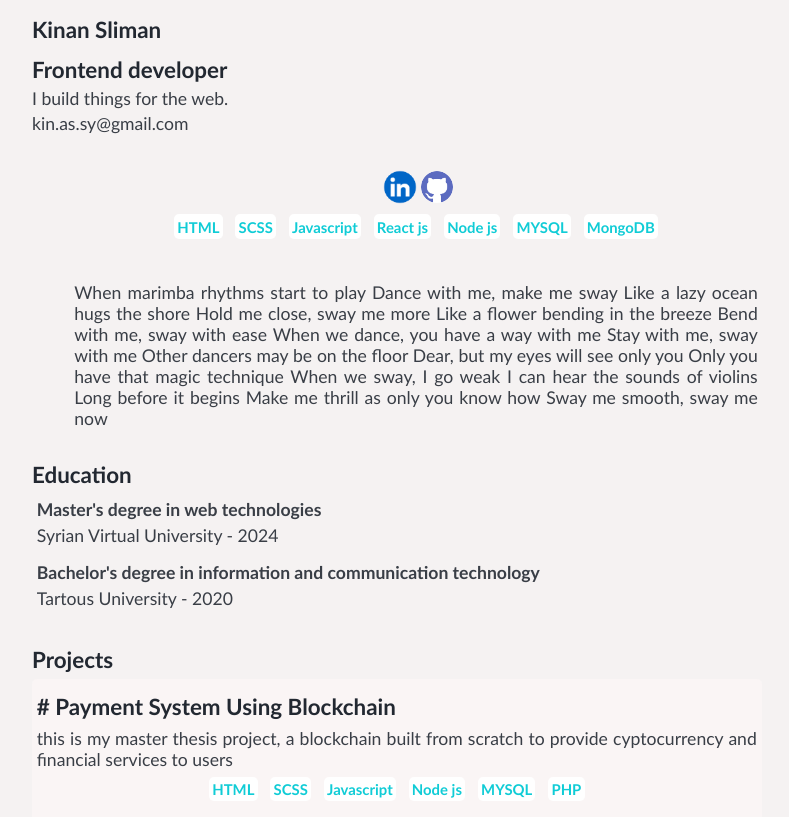
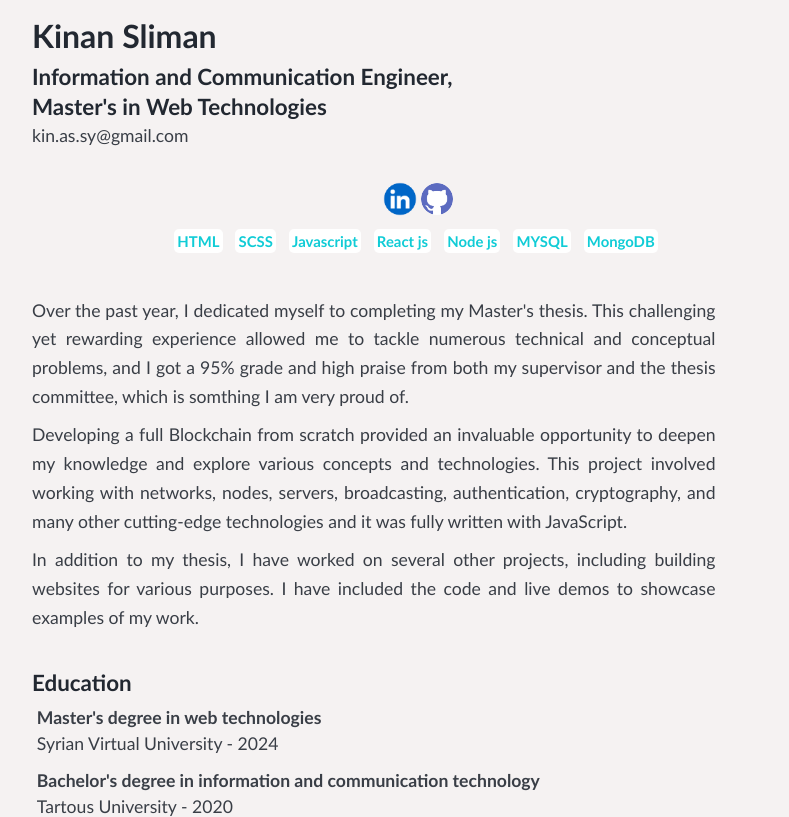
Before and after one commit to KinanSliman/portfolio, a React (Vite) app: page / in a window 1280 px wide. Shown: the top 817 px of the page, without its empty margins (224-1013 px from the left). Built offline with nearby package versions, Linux system fonts and the light colour scheme.

Commit message:
updating links

```diff
--- a/src/App.jsx
+++ b/src/App.jsx
@@ -6,12 +6,16 @@ function App() {
   return (
     <div className="app">
       <h1>Kinan Sliman</h1>
-      <h2>Frontend developer</h2>
-      <p>I build things for the web.</p>
+      <h2>Information and Communication Engineer,</h2>
+      <h2>Master's in Web Technologies</h2>
       <p>kin.as.sy@gmail.com</p>
       <div className="links">
-        <img src={linkedinLogo} alt="linkedlin logo" />
-        <img className="githubLogoimg" src={gitHubLogo} alt="github logo" />
+        <a href="www.github/KinanSliman">
+          <img src={linkedinLogo} alt="linkedlin logo" />
+        </a>
+        <a href="">
+          <img className="githubLogoimg" src={gitHubLogo} alt="github logo" />
+        </a>
       </div>
       <div className="skills">
         <ul>
@@ -26,14 +30,23 @@ function App() {
       </div>
       <div className="introductionText">
         <p>
-          When marimba rhythms start to play Dance with me, make me sway Like a
-          lazy ocean hugs the shore Hold me close, sway me more Like a flower
-          bending in the breeze Bend with me, sway with ease When we dance, you
-          have a way with me Stay with me, sway with me Other dancers may be on
-          the floor Dear, but my eyes will see only you Only you have that magic
-          technique When we sway, I go weak I can hear the sounds of violins
-          Long before it begins Make me thrill as only you know how Sway me
-          smooth, sway me now
+          Over the past year, I dedicated myself to completing my Master's
+          thesis. This challenging yet rewarding experience allowed me to tackle
+          numerous technical and conceptual problems, and I got a 95% grade and
+          high praise from both my supervisor and the thesis committee, which is
+          somthing I am very proud of.
+        </p>
+        <p>
+          Developing a full Blockchain from scratch provided an invaluable
+          opportunity to deepen my knowledge and explore various concepts and
+          technologies. This project involved working with networks, nodes,
+          servers, broadcasting, authentication, cryptography, and many other
+          cutting-edge technologies and it was fully written with JavaScript.
+        </p>
+        <p>
+          In addition to my thesis, I have worked on several other projects,
+          including building websites for various purposes. I have included the
+          code and live demos to showcase examples of my work.
         </p>
       </div>
 
@@ -78,10 +91,16 @@ function App() {
             </ul>
           </div>
           <div className="projectLinks">
-            <a href="https://www.youtube.com/watch?v=8FD0U1Xxr-c">
+            <a
+              href="https://www.youtube.com/watch?v=8FD0U1Xxr-c"
+              target="_blank"
+            >
               <p>Video Demo</p>
             </a>
-            <a href="https://github.com/KinanSliman/payment-system-using-blockchain">
+            <a
+              href="https://github.com/KinanSliman/payment-system-using-blockchain"
+              target="_blank"
+            >
               <p>GitHub</p>
             </a>
           </div>
@@ -99,10 +118,10 @@ function App() {
             </ul>
           </div>
           <div className="projectLinks">
-            <a href="https://w-sliman.github.io/portfolio/">
+            <a href="https://w-sliman.github.io/portfolio/" target="_blank">
               <p>Live Demo</p>
             </a>
-            <a href="https://github.com/w-sliman/portfolio">
+            <a href="https://github.com/w-sliman/portfolio" target="_blank">
               <p>GitHub</p>
             </a>
           </div>
@@ -121,10 +140,13 @@ function App() {
             </ul>
           </div>
           <div className="projectLinks">
-            <a href="https://shampoo-ecommercee.onrender.com/">
+            <a href="https://shampoo-ecommercee.onrender.com/" target="_blank">
               <p>Live Demo</p>
             </a>
-            <a href="https://github.com/KinanSliman/Shampoo-Ecommerce">
+            <a
+              href="https://github.com/KinanSliman/Shampoo-Ecommerce"
+              target="_blank"
+            >
               <p>GitHub</p>
             </a>
           </div>
--- a/src/SCSS/_app.scss
+++ b/src/SCSS/_app.scss
@@ -21,15 +21,16 @@ body{
     h1{
         color: $headingColor;
         font-size: $bigFont;
+        margin-bottom: 0.5rem;
         //text-shadow: 3px 1px 5px rgba(51, 44, 44, 0.6);
         @include screenTablet{
-            font-size: $bigFont;
+            font-size: $biggerFont;
         }
     }
     h2{
         color: $headingColor;
-        margin-top: 0.8rem;
-        font-size: $bigFont;
+        margin-bottom: 0.2rem;
+        font-size: 1.1rem;
         //text-shadow: 3px 1px 5px rgba(212, 112, 112, 0.4);
         @include screenTablet{
             font-size: $bigFont;
@@ -79,10 +80,14 @@ body{
     .introductionText{
         margin-top: 2rem;
         display: flex;
+        flex-direction: column;
         justify-content: center;
         p{
             width: 92%;
             text-align: justify;
+            line-height: 1.8rem;
+            margin-bottom: 0.3rem;
+           // display: block;
            // text-shadow: 3px 1px 5px rgba(102, 236, 84, 0.4);
            // border-bottom: 1px solid white;
            @include screenTablet{
@@ -95,7 +100,7 @@ body{
         display: flex;
         align-items: center;
         justify-content: center;
-
+        a{
             img{
                 width: 2.6rem;
                 height: auto;
@@ -105,6 +110,8 @@ body{
                 width: 2rem;
                 //border: 1px solid magenta;
             }
+        }
+
     }
     .education{
         margin-top: 2rem;
--- a/src/SCSS/_variables.scss
+++ b/src/SCSS/_variables.scss
@@ -2,6 +2,7 @@
 $smallFont: 1rem;
 $midFont: 1.1rem;
 $bigFont: 1.4rem;
+$biggerFont: 2rem;
 
 $black :rgb(34, 40, 49);
 $grey :rgb(57, 62, 70);
--- a/src/SCSS/style.css
+++ b/src/SCSS/style.css
@@ -22,16 +22,17 @@ body {
 .app h1 {
   color: rgb(34, 40, 49);
   font-size: 1.4rem;
+  margin-bottom: 0.5rem;
 }
 @media screen and (min-width: 599px) {
   .app h1 {
-    font-size: 1.4rem;
+    font-size: 2rem;
   }
 }
 .app h2 {
   color: rgb(34, 40, 49);
-  margin-top: 0.8rem;
-  font-size: 1.4rem;
+  margin-bottom: 0.2rem;
+  font-size: 1.1rem;
 }
 @media screen and (min-width: 599px) {
   .app h2 {
@@ -77,11 +78,14 @@ body {
 .app .introductionText {
   margin-top: 2rem;
   display: flex;
+  flex-direction: column;
   justify-content: center;
 }
 .app .introductionText p {
   width: 92%;
   text-align: justify;
+  line-height: 1.8rem;
+  margin-bottom: 0.3rem;
 }
 @media screen and (min-width: 599px) {
   .app .introductionText p {
@@ -94,12 +98,12 @@ body {
   align-items: center;
   justify-content: center;
 }
-.app .links img {
+.app .links a img {
   width: 2.6rem;
   height: auto;
   border-radius: 20px;
 }
-.app .links .githubLogoimg {
+.app .links a .githubLogoimg {
   width: 2rem;
 }
 .app .education {
```
Also changed, not shown: 6 other files (tests, documents, lock files or other folders). Lines whose indentation alone changed are shown as unchanged.
